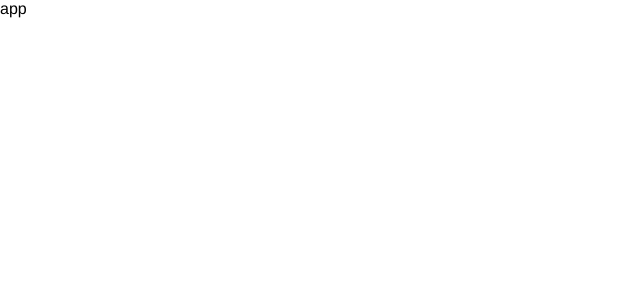
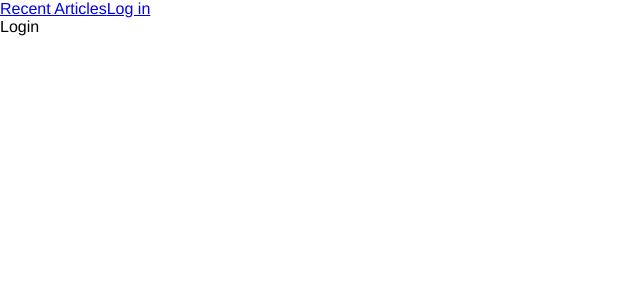
Before and after one commit to JiMare/applifting, a React (Create React App) app in the folder frontend/: page /login in a window 1280 px wide. Shown: the top 300 px of the page, without its empty margins (0-640 px from the left). Built offline with nearby package versions, Linux system fonts and the light colour scheme.

Commit message:
router, navbar

```diff
--- a/frontend/package.json
+++ b/frontend/package.json
@@ -14,11 +14,14 @@
     "@types/react": "^18.0.14",
     "@types/react-dom": "^18.0.5",
     "@types/react-router-dom": "^5.3.3",
+    "history": "^5.3.0",
     "react": "^18.2.0",
     "react-dom": "^18.2.0",
+    "react-router-dom": "5",
     "react-scripts": "5.0.1",
     "typescript": "^4.7.4",
-    "web-vitals": "^2.1.4"
+    "web-vitals": "^2.1.4",
+    "zustand": "^4.0.0-rc.1"
   },
   "scripts": {
     "start": "react-scripts start",
--- a/frontend/src/App.tsx
+++ b/frontend/src/App.tsx
@@ -1,11 +1,32 @@
-import React from 'react';
+import { ReactElement } from "react";
+import { createBrowserHistory } from "history";
+import { Router, Route, Switch } from "react-router-dom";
+import { Navbar } from "./components/Navbar/Navbar";
+import { Articles } from "./components/Articles/Articles";
+import { Login } from "./components/Login/Login";
+import { Screen404 } from "./components/Screen404/Screen404";
 
-function App() {
+const history = createBrowserHistory();
+
+const App = (): ReactElement => {
   return (
     <div className="App">
- app
+      <Router history={history}>
+        <Navbar />
+        <Switch>
+          <Route path="/recent-articles">
+            <Articles />
+          </Route>
+          <Route path="/login">
+            <Login />
+          </Route>
+          <Route path="/">
+            <Screen404 />
+          </Route>
+        </Switch>
+      </Router>
     </div>
   );
-}
+};
 
 export default App;
--- /dev/null
+++ b/frontend/src/components/Articles/Articles.tsx
@@ -0,0 +1,5 @@
+import React, { ReactElement } from "react";
+
+export const Articles = (): ReactElement => {
+  return <div>Articles</div>;
+};
--- /dev/null
+++ b/frontend/src/components/Login/Login.tsx
@@ -0,0 +1,5 @@
+import React, { ReactElement } from "react";
+
+export const Login = (): ReactElement => {
+  return <div>Login</div>;
+};
--- /dev/null
+++ b/frontend/src/components/Navbar/Navbar.tsx
@@ -0,0 +1,11 @@
+import React, { ReactElement } from "react";
+import { Link } from "react-router-dom";
+
+export const Navbar = (): ReactElement => {
+  return (
+    <div>
+      <Link to="/recent-articles">Recent Articles</Link>
+      <Link to="/login">Log in</Link>
+    </div>
+  );
+};
--- /dev/null
+++ b/frontend/src/components/Screen404/Screen404.tsx
@@ -0,0 +1,10 @@
+import React, { ReactElement } from "react";
+import { Typography } from "@mui/material";
+
+export const Screen404 = (): ReactElement => {
+  return (
+    <div>
+      <Typography variant="h1">404 Stránka nenalezena</Typography>
+    </div>
+  );
+};
```
Also changed, not shown: 2 other files (tests, documents, lock files or other folders).
